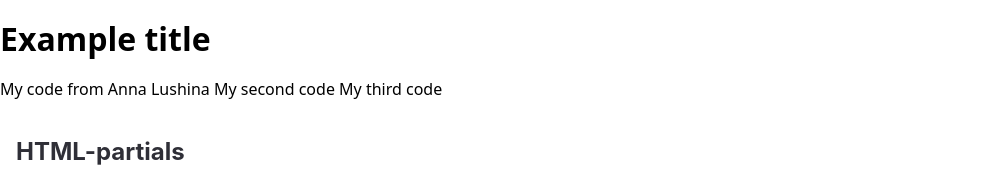
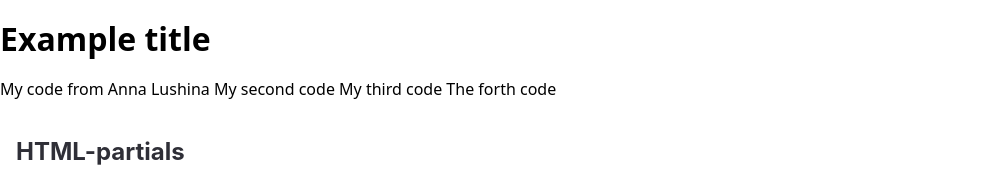
Before and after one commit to OlhaLushina/restaurant, a website built with Parcel: page src/index.html in a window 1280 px wide. Shown: the top 188 px of the page, without its empty margins (0-1006 px from the left). Built offline with nearby package versions, Linux system fonts and the light colour scheme.

Commit message:
Update index.html

```diff
--- a/src/index.html
+++ b/src/index.html
@@ -12,6 +12,7 @@
 	My code from Anna Lushina
 	My second code
 	My third code
+	The forth code
     <!-- ❗️❗️❗️ Add partials like so for every page -->
     <include src="./partials/example.html"></include>
   </body>
```
